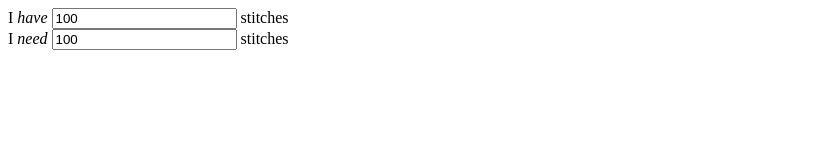
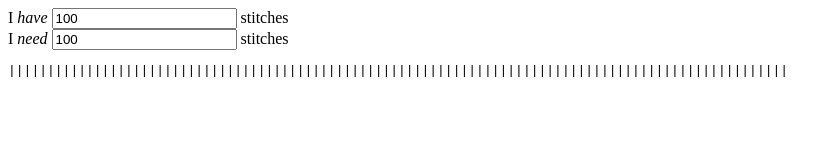
Before and after one commit to davidje13/knit, a website: page stitches/index.html in a window 1280 px wide. Shown: the whole page, without its empty margins (0-840 px from the left). Drawn offline with Linux system fonts and the light colour scheme.

Commit message:
Fix increase check

```diff
--- a/stitches/index.html
+++ b/stitches/index.html
@@ -53,7 +53,7 @@ window.addEventListener('DOMContentLoaded', () => {
 				cury = y;
 			}
 		}
-		const vis = inc ? VIS_INC : VIS_DEC;
+		const vis = need > have ? VIS_INC : VIS_DEC;
 		oResult.innerText = result
 			.map((n) => vis[n])
 			.join('');
```
